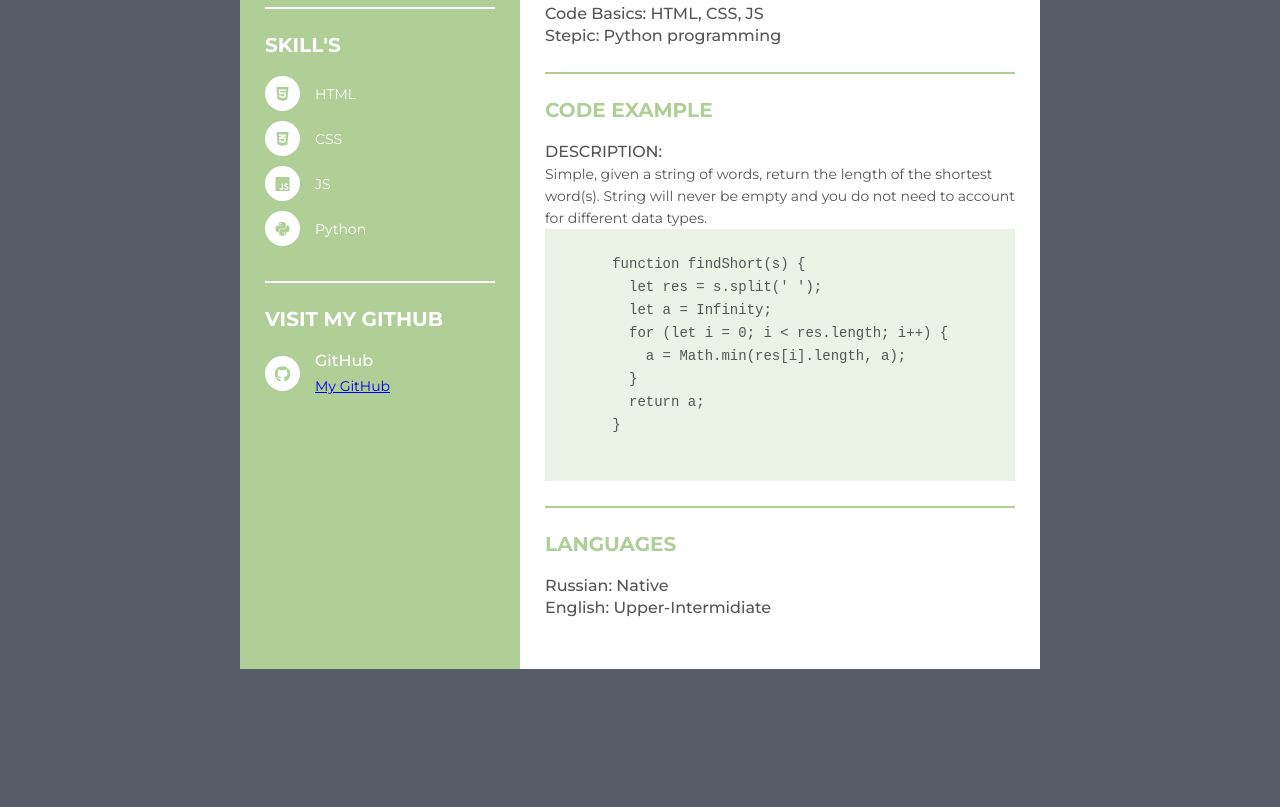
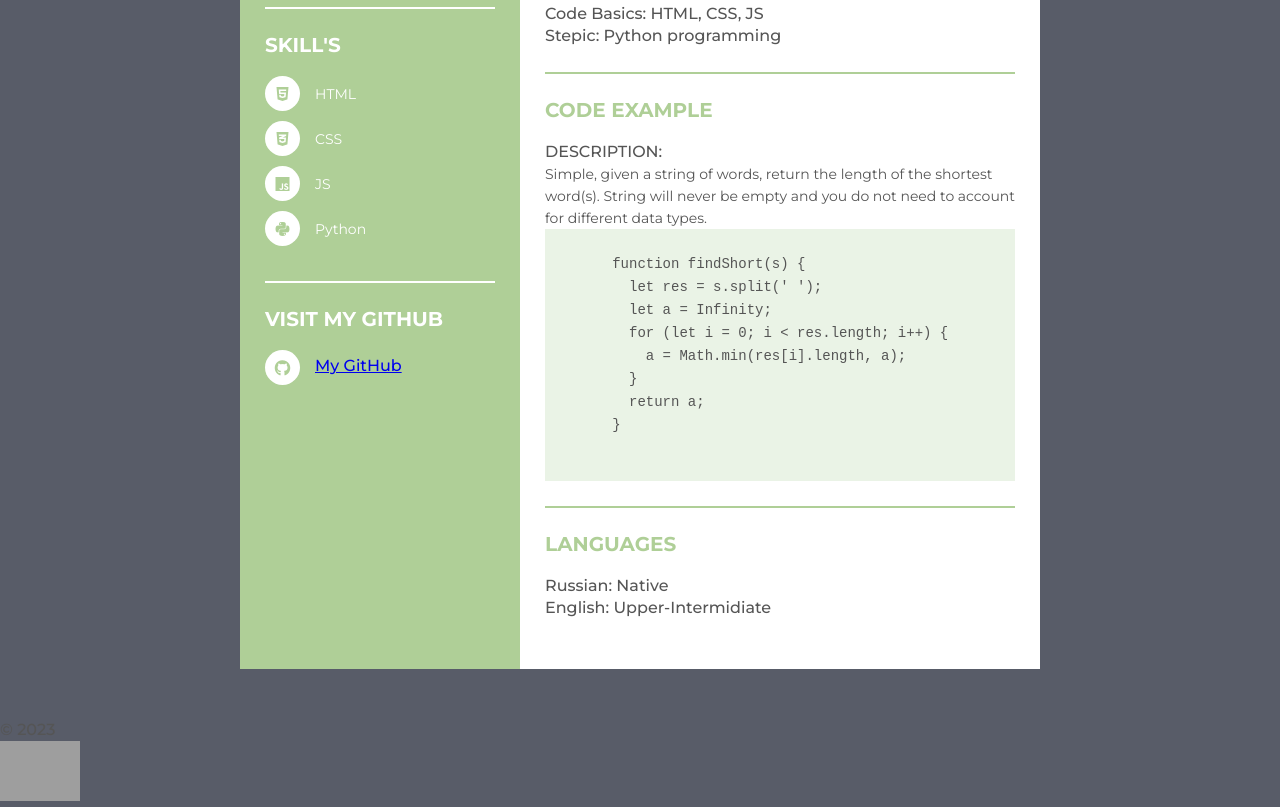
Before and after one commit to marsevo/rsschool-cv, a plain HTML site: page index.html in a window 1280 px wide. Shown: the part 584-1391 px from the top of the page. Before the commit the page ends 1303 px from the top, so only its background shows below. Drawn offline with Linux system fonts and the light colour scheme; grey boxes are pictures that could not be loaded.

Commit message:
Update index.html

```diff
--- a/index.html
+++ b/index.html
@@ -1,5 +1,6 @@
 <!DOCTYPE html>
 <html lang="en">
+
 <head>
   <meta charset="UTF-8">
   <meta name="viewport" content="width=device-width, initial-scale=1.0">
@@ -9,11 +10,12 @@
   <script src="https://kit.fontawesome.com/2364166b8a.js" crossorigin="anonymous"></script>
   <link href="style.css" rel="stylesheet" type="text/css">
 </head>
+
 <body>
   <div class="resume">
     <div class="resume_left">
       <div class="resume_profile">
-       <img src="pic.JPG" alt="profile_pic">
+        <img src="pic.jpg" alt="profile_pic">
       </div>
       <div class="resume_content">
         <div class="resume_item resume_info">
@@ -94,12 +96,15 @@
                 <i class="fa-brands fa-github"></i>
               </div>
               <div class="data">
-               <p class="semi-bold">GitHub</p>
-               <a href="https://github.com/marsevo">My GitHub</a>
+                <p class="semi-bold"><a class="link" href="https://github.com/marsevo">My GitHub</a></p>
+
               </div>
             </li>
+
+
           </ul>
         </div>
+
       </div>
     </div>
     <div class="resume_right">
@@ -107,7 +112,11 @@
         <div class="title">
           <p class="bold">Summary</p>
         </div>
-        <p>What I like the most is the ability to create something amazing and how that ability continues to grow year after year. The web is constantly changing and improving, it is always growing. What is now possible to build in the browser wasn't even thinkable 10 years ago. I love seeing an idea come to life. From a thought to something on the screen, it’s exciting journey of discovery. I believe, that my ability to learn and to gain new skills will lead me through this path of becoming a Frontend Developer.</p>
+        <p>What I like the most is the ability to create something amazing and how that ability continues to grow year
+          after year. The web is constantly changing and improving, it is always growing. What is now possible to build
+          in the browser wasn't even thinkable 10 years ago. I love seeing an idea come to life. From a thought to
+          something on the screen, it’s exciting journey of discovery. I believe, that my ability to learn and to gain
+          new skills will lead me through this path of becoming a Frontend Developer.</p>
       </div>
       <div class="resume_item resume_education">
         <div class="title">
@@ -144,7 +153,8 @@
           <li>
             <div class="info">
               <p class="semi-bold">DESCRIPTION:</p>
-              <p>Simple, given a string of words, return the length of the shortest word(s). String will never be empty and you do not need to account for different data types.</p>
+              <p>Simple, given a string of words, return the length of the shortest word(s).
+                String will never be empty and you do not need to account for different data types.</p>
             </div>
             <div class="code_style">
               <pre>
@@ -174,5 +184,12 @@
       </div>
     </div>
   </div>
+  <footer class="footer">
+    <p class="semi-bold">© 2023</p>
+    <a href="https://rs.school/js/">
+      <img src="https://rs.school/images/rs_school_js.svg" alt="rs school logo" width="80">
+    </a>
+  </footer>
 </body>
+
 </html>
```
Lines whose indentation alone changed are shown as unchanged.
